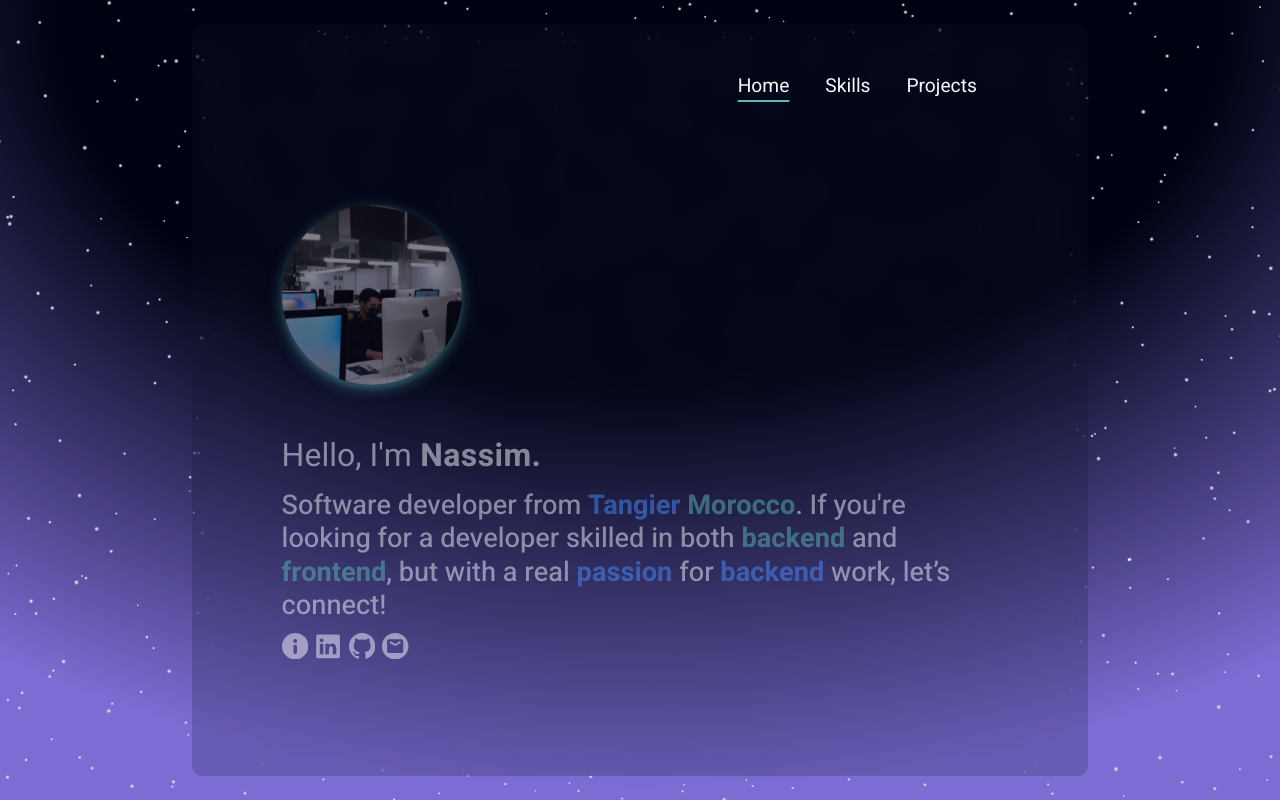
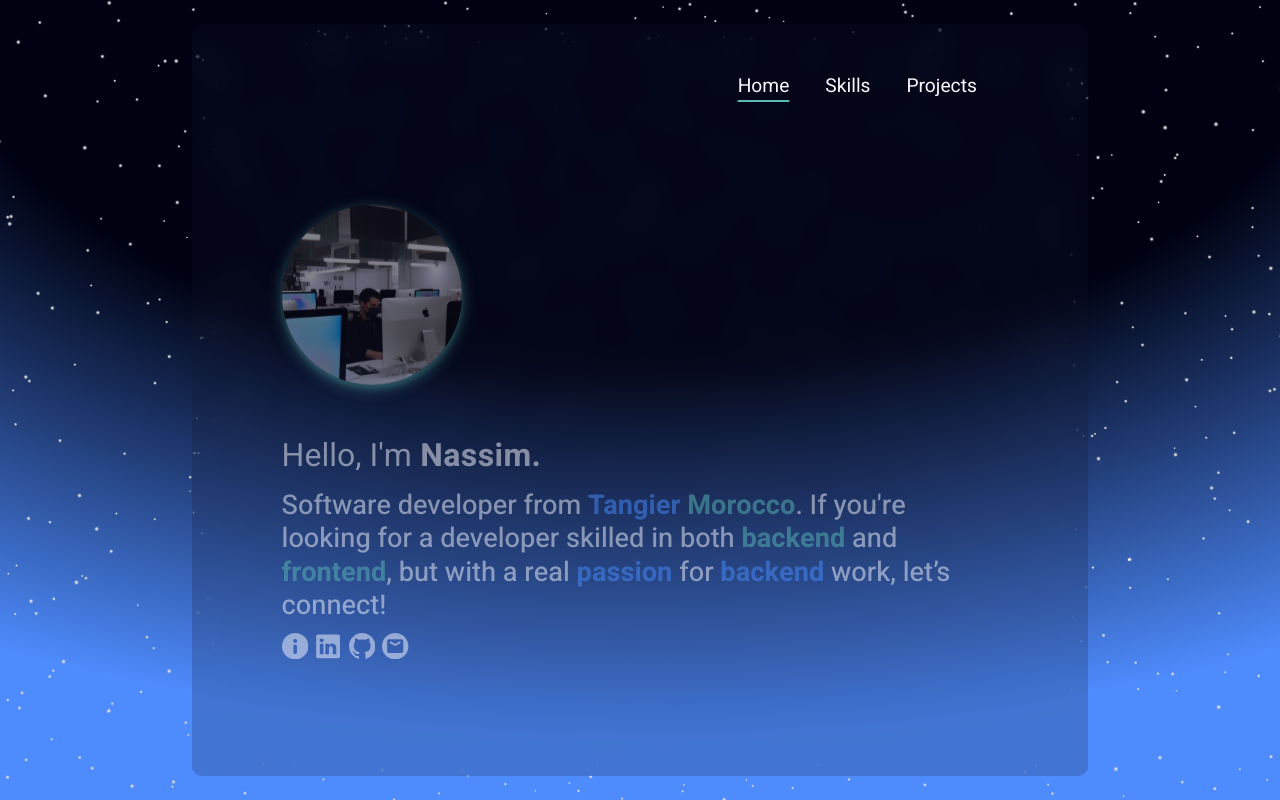
Before and after one commit to AchabNassim/portfolio, a React (Vite) app: page / in a window 1280 px wide. Built offline with nearby package versions, Linux system fonts and the light colour scheme.

Commit message:
project descriptions update

```diff
--- a/src/Background.jsx
+++ b/src/Background.jsx
@@ -12,14 +12,14 @@ function Background() {
           backgroundImage: [
             // "radial-gradient(110% 110% at 50% 0%, #000212 50%, #5f8df7 100%)",
             "radial-gradient(110% 110% at 50% 0%, #000212 50%, #00a1ad 100%)",
-            "radial-gradient(90% 100% at 50% 0%, #000212 50%, #88465e 100%)",
-            "radial-gradient(100% 90% at 50% 0%, #000212 50%, #488dff 100%)",
-            "radial-gradient(90% 100% at 50% 0%, #000212 50%, #8366CC 100%)",
-            "radial-gradient(100% 90% at 50% 0%, #000212 50%, #00a1ad 100%)"
+            "radial-gradient(90% 110% at 50% 0%, #000212 50%, #88465e 100%)",
+            "radial-gradient(110% 90% at 50% 0%, #000212 50%, #488dff 100%)",
+            "radial-gradient(90% 110% at 50% 0%, #000212 50%, #8366CC 100%)",
+            "radial-gradient(110% 90% at 50% 0%, #000212 50%, #00a1ad 100%)"
           ]
         }}
         transition={{
-          duration: 8,
+          duration: 10,
           ease: "easeInOut",
           repeat: Infinity,
           repeatType: "mirror"
--- a/src/containerComponent/projectsSection/ProjectSection.jsx
+++ b/src/containerComponent/projectsSection/ProjectSection.jsx
@@ -47,7 +47,7 @@ const ProjectSection = () => {
           name={"Webserver"}
           projectSource={"https://github.com/mouradden/web-server.git"}
           technologies={["C++"]}
-          description={"An HTTP server built with C++ 98, focusing on the HTTP protocol, socket programming, and parsing requests/responses. This project solidified my understanding of server-side development."}
+          description={"An HTTP server built with C++ 98, focusing on the HTTP protocol, socket programming, and parsing requests/responses. This project solidified my understanding of server-side development while also improving my object oriented programming skills."}
           videoSource={null}
           poster={"showcase/screenshots/webserver.png"}
          />
```
